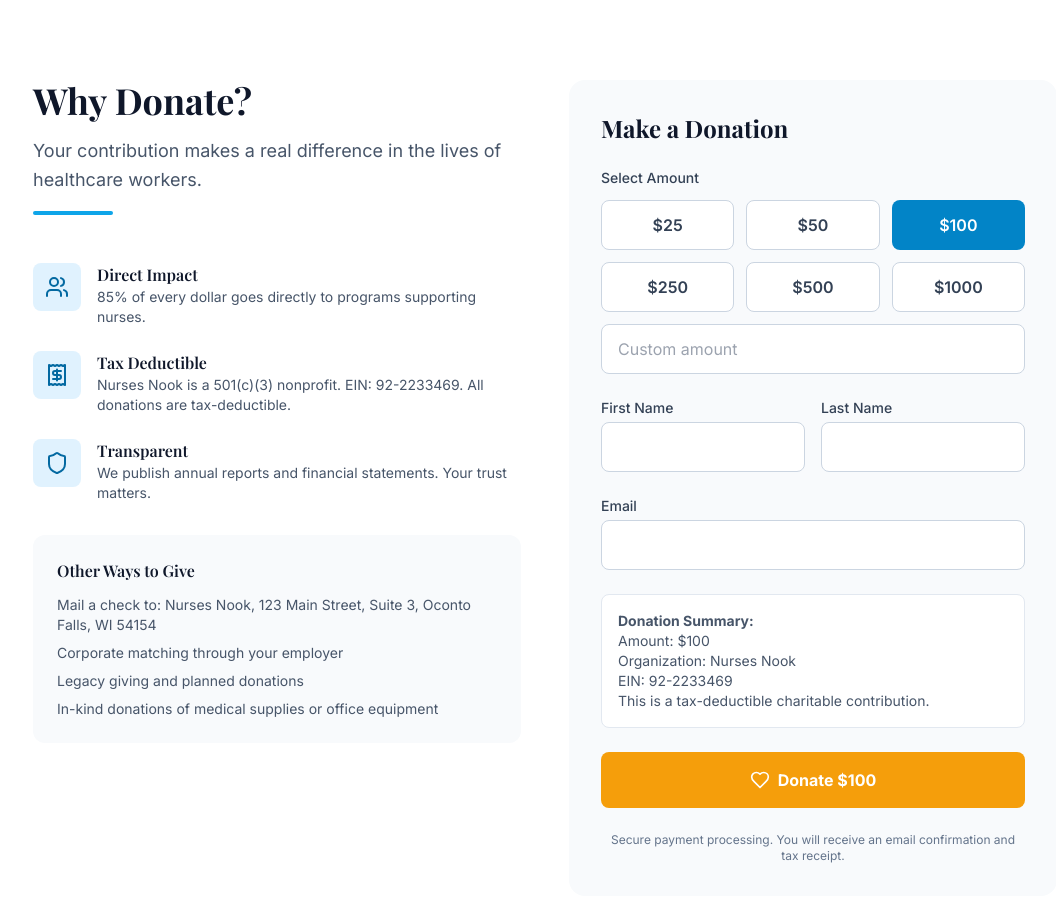
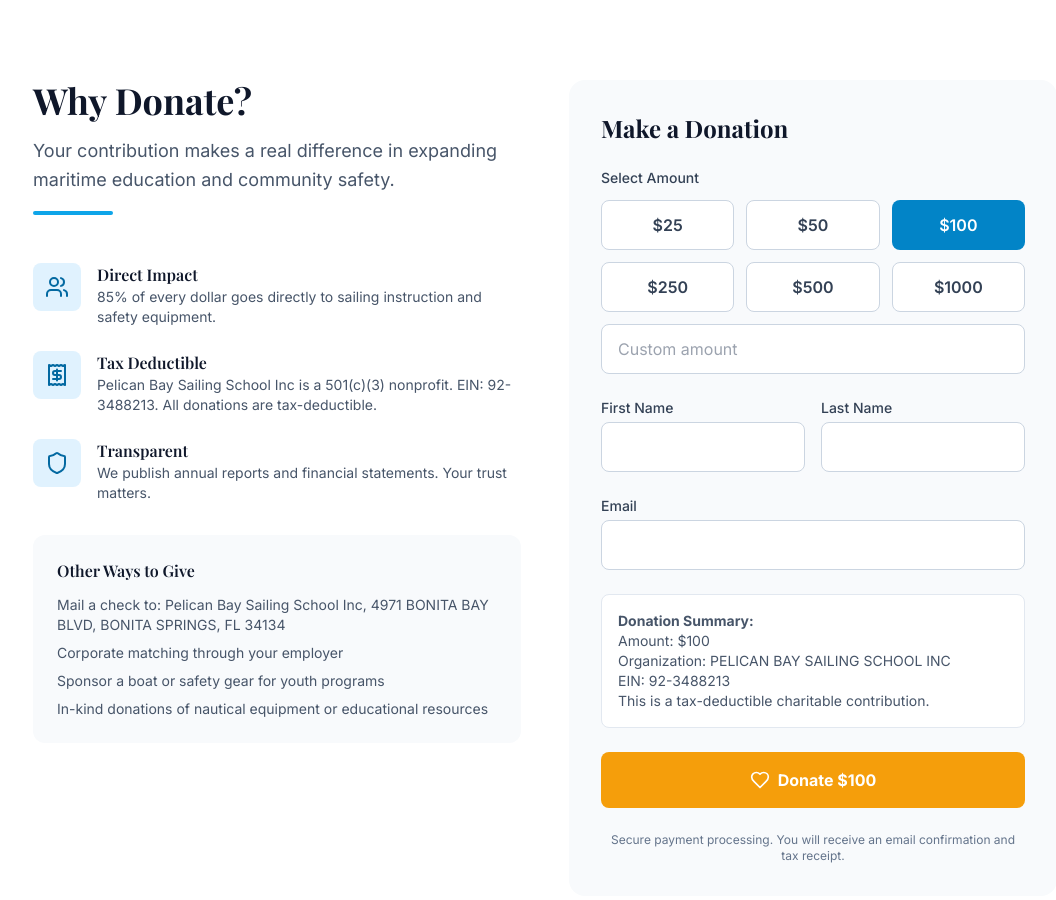
Before and after one commit to irmafiguero199/nurses-nook, a React (Vite) app in the folder nurses-nook-website/: page /donate in a window 1280 px wide. Shown: the part 440-1340 px from the top of the page, without its empty margins (95-1151 px from the left). Built offline with nearby package versions, Linux system fonts and the light colour scheme.

Commit message:
Update donation page for Pelican Bay Sailing School

```diff
--- a/nurses-nook-website/src/pages/Donate.jsx
+++ b/nurses-nook-website/src/pages/Donate.jsx
@@ -21,16 +21,16 @@
   return (
     <>
       <Helmet>
-        <title>Donate | Nurses Nook - Support Wisconsin Nurses (EIN 92-2233469)</title>
-        <meta name="description" content="Make a tax-deductible donation to Nurses Nook, a 501(c)(3) nonprofit (EIN 92-2233469). Support nurses in Oconto Falls, Wisconsin." />
-        <link rel="canonical" href="https://nursesnook.org/donate" />
+        <title>Donate | Pelican Bay Sailing School Inc - Support Florida Sailing Programs (EIN 92-3488213)</title>
+        <meta name="description" content="Make a tax-deductible donation to Pelican Bay Sailing School Inc, a 501(c)(3) nonprofit (EIN 92-3488213). Support maritime safety and sailing education in Bonita Springs, Florida." />
+        <link rel="canonical" href="https://pelicanbaysailingschoolinc.sbs/donate" />
       </Helmet>
 
       <section className="bg-gradient-to-br from-warm-500 to-warm-600 text-white py-20">
         <div className="container-custom text-center">
           <Heart className="mx-auto mb-4" size={48} />
           <h1 className="text-4xl md:text-5xl font-bold mb-4">Support Our Mission</h1>
-          <p className="text-xl text-white/90 max-w-2xl mx-auto">Your tax-deductible donation directly supports nurses and healthcare professionals in Wisconsin.</p>
+          <p className="text-xl text-white/90 max-w-2xl mx-auto">Your tax-deductible donation directly supports youth and adult sailing education in Florida.</p>
         </div>
       </section>
 
@@ -38,15 +38,15 @@
         <div className="container-custom">
           <div className="grid grid-cols-1 lg:grid-cols-2 gap-12 max-w-5xl mx-auto">
             <div>
-              <SectionHeader title="Why Donate?" subtitle="Your contribution makes a real difference in the lives of healthcare workers." centered={false} />
+              <SectionHeader title="Why Donate?" subtitle="Your contribution makes a real difference in expanding maritime education and community safety." centered={false} />
               <div className="space-y-6">
                 <div className="flex items-start gap-4">
                   <div className="w-12 h-12 bg-primary-100 rounded-lg flex items-center justify-center shrink-0"><Users className="text-primary-700" size={24} /></div>
-                  <div><h3 className="font-semibold text-slate-900">Direct Impact</h3><p className="text-slate-600 text-sm">85% of every dollar goes directly to programs supporting nurses.</p></div>
+                  <div><h3 className="font-semibold text-slate-900">Direct Impact</h3><p className="text-slate-600 text-sm">85% of every dollar goes directly to sailing instruction and safety equipment.</p></div>
                 </div>
                 <div className="flex items-start gap-4">
                   <div className="w-12 h-12 bg-primary-100 rounded-lg flex items-center justify-center shrink-0"><Receipt className="text-primary-700" size={24} /></div>
-                  <div><h3 className="font-semibold text-slate-900">Tax Deductible</h3><p className="text-slate-600 text-sm">Nurses Nook is a 501(c)(3) nonprofit. EIN: 92-2233469. All donations are tax-deductible.</p></div>
+                  <div><h3 className="font-semibold text-slate-900">Tax Deductible</h3><p className="text-slate-600 text-sm">Pelican Bay Sailing School Inc is a 501(c)(3) nonprofit. EIN: 92-3488213. All donations are tax-deductible.</p></div>
                 </div>
                 <div className="flex items-start gap-4">
                   <div className="w-12 h-12 bg-primary-100 rounded-lg flex items-center justify-center shrink-0"><Shield className="text-primary-700" size={24} /></div>
@@ -56,10 +56,10 @@
               <div className="mt-8 p-6 bg-slate-50 rounded-xl">
                 <h3 className="font-semibold text-slate-900 mb-3">Other Ways to Give</h3>
                 <ul className="space-y-2 text-sm text-slate-600">
-                  <li>Mail a check to: Nurses Nook, 123 Main Street, Suite 3, Oconto Falls, WI 54154</li>
+                  <li>Mail a check to: Pelican Bay Sailing School Inc, 4971 BONITA BAY BLVD, BONITA SPRINGS, FL 34134</li>
                   <li>Corporate matching through your employer</li>
-                  <li>Legacy giving and planned donations</li>
-                  <li>In-kind donations of medical supplies or office equipment</li>
+                  <li>Sponsor a boat or safety gear for youth programs</li>
+                  <li>In-kind donations of nautical equipment or educational resources</li>
                 </ul>
               </div>
             </div>
@@ -70,7 +70,7 @@
                   <div className="text-center py-12">
                     <CheckCircle className="mx-auto text-green-500 mb-4" size={48} />
                     <h3 className="text-xl font-semibold text-slate-900 mb-2">Thank You!</h3>
-                    <p className="text-slate-600">Your generosity supports nurses across Wisconsin. A tax receipt will be emailed to you.</p>
+                    <p className="text-slate-600">Your generosity supports sailors and maritime education across Florida. A tax receipt will be emailed to you.</p>
                   </div>
                 ) : (
                   <form onSubmit={handleSubmit} className="space-y-6">
@@ -89,7 +89,7 @@
                     </div>
                     <div><label className="block text-sm font-medium text-slate-700 mb-1">Email</label><input type="email" required className="w-full px-4 py-3 rounded-lg border border-slate-300 focus:ring-2 focus:ring-primary-500 outline-none" /></div>
                     <div className="p-4 bg-white rounded-lg border border-slate-200">
-                      <p className="text-sm text-slate-600"><strong>Donation Summary:</strong><br />Amount: ${finalAmount}<br />Organization: Nurses Nook<br />EIN: 92-2233469<br />This is a tax-deductible charitable contribution.</p>
+                      <p className="text-sm text-slate-600"><strong>Donation Summary:</strong><br />Amount: ${finalAmount}<br />Organization: PELICAN BAY SAILING SCHOOL INC<br />EIN: 92-3488213<br />This is a tax-deductible charitable contribution.</p>
                     </div>
                     <button type="submit" className="w-full inline-flex items-center justify-center gap-2 px-6 py-4 bg-warm-500 hover:bg-warm-600 text-white font-bold rounded-lg transition-colors"><Heart size={20} /> Donate ${finalAmount}</button>
                     <p className="text-xs text-slate-500 text-center">Secure payment processing. You will receive an email confirmation and tax receipt.</p>
```
